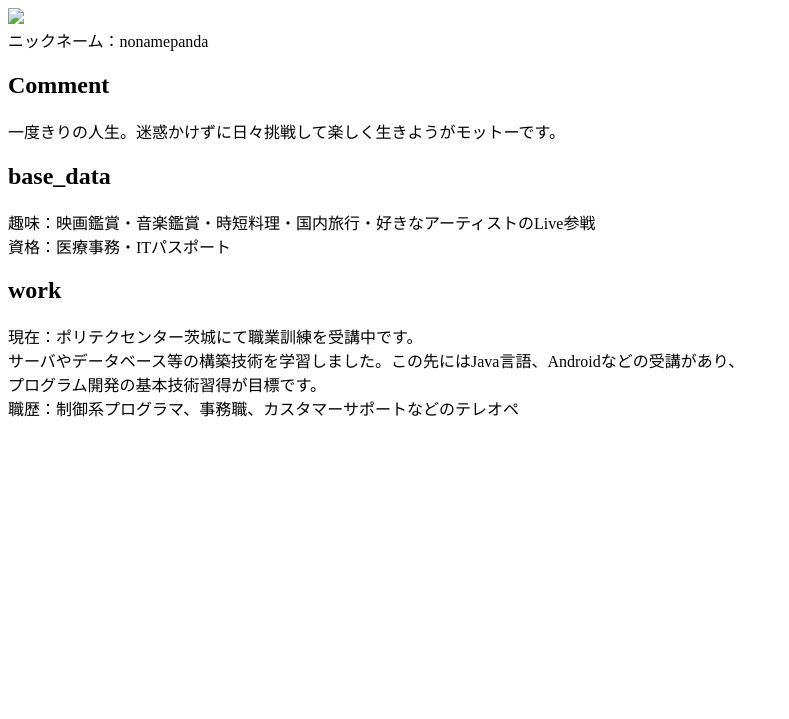
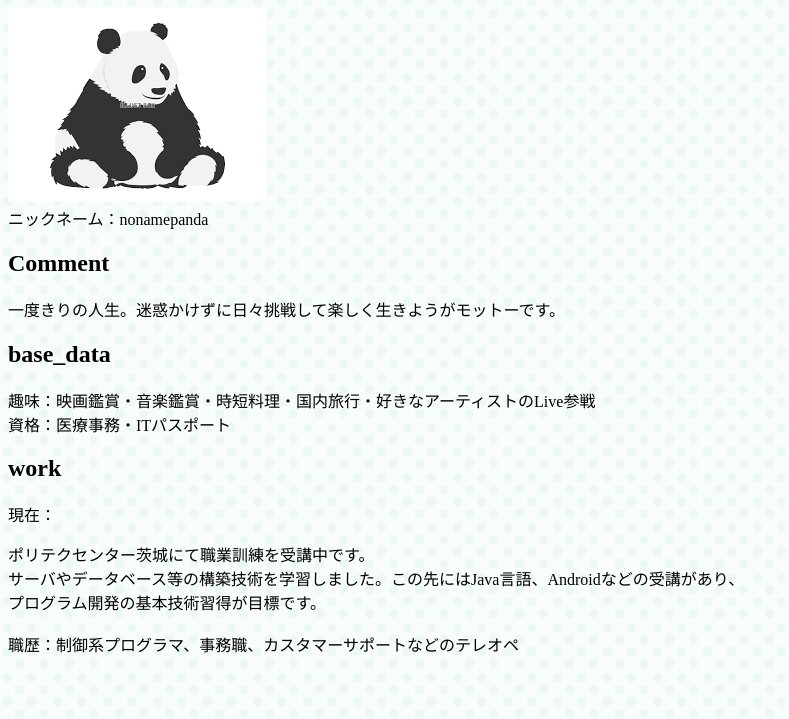
Before and after one commit to tomotnc/tomotnc.github.io, a plain HTML site: page index.html in a window 1280 px wide. Shown: the part 81-800 px from the top of the page, without its empty margins (0-789 px from the left). Drawn offline with Linux system fonts and the light colour scheme.

Commit message:
Add files via upload

```diff
--- a/index.html
+++ b/index.html
@@ -3,12 +3,16 @@
 	<head>
 		<meta charset="UTF-8">
 		<title>自己紹介</title>
+		<style>
+		</style>
 	</head>
 
-	<body background="img/back18.gif">
+
+
+	<body background="back18.gif">
 		<h1>自己紹介</h1>
 		<p>
-			<img src="img/panda.png"><br>
+			<img src="panda.png"><br>
 			ニックネーム：nonamepanda
 		</p>
 		<h2>Comment</h2>
@@ -19,10 +23,11 @@
 		資格：医療事務・ITパスポート
 		</p>
 		<h2>work</h2>
+		<p id="now">現在：<br></p>
 		<p>
-		現在：ポリテクセンター茨城にて職業訓練を受講中です。<br>
+		ポリテクセンター茨城にて職業訓練を受講中です。<br>
 		サーバやデータベース等の構築技術を学習しました。この先にはJava言語、Androidなどの受講があり、<br>
-		プログラム開発の基本技術習得が目標です。<br>
+		プログラム開発の基本技術習得が目標です。<br><br>
 		職歴：制御系プログラマ、事務職、カスタマーサポートなどのテレオペ
 		</p>
 	</body>
```
